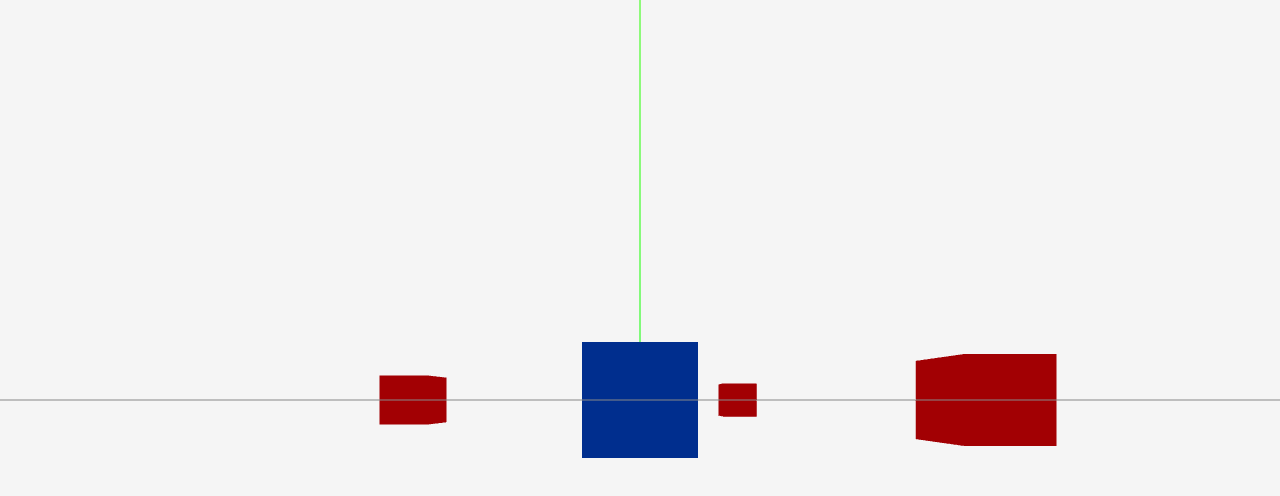
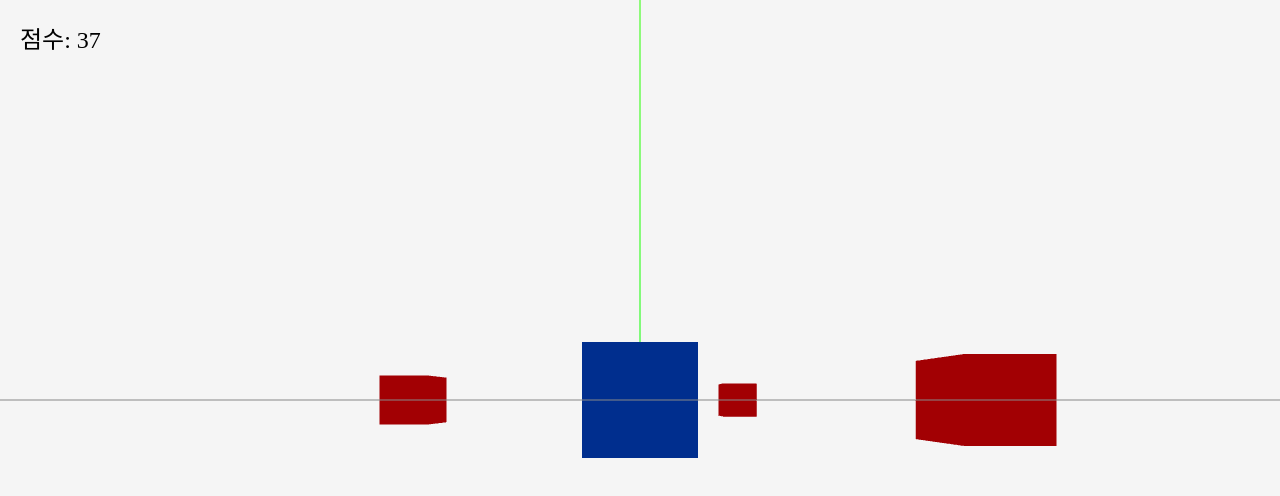
Before and after one commit to Daco2020/qquing, a React (Vite) app: page / in a window 1280 px wide. Shown: the top 496 px of the page. Built offline with nearby package versions, Linux system fonts and the light colour scheme.

Commit message:
feat: 상자 충돌 게임 구현

```diff
--- a/src/App.tsx
+++ b/src/App.tsx
@@ -2,14 +2,20 @@ import './App.css'
 import { Canvas } from '@react-three/fiber'
 import MovingBox from './MovingBox.tsx'
 import { OrbitControls } from '@react-three/drei'
+import { useState } from 'react'
 // import { useControls } from 'leva'
 
 function App() {
-
+  const [collisionCount, setCollisionCount] = useState(0);
   // const controls = useControls({
   //   color: '#ffffff',
   //   segment: {value:20, min:10, max:500, step:1}
   // })
+  const CollisionCounter = ({ count }) => (
+    <div style={{ position: 'absolute', top: 20, left: 20, fontSize: 24 }}>
+      점수: {count}
+    </div>
+  );
 
   return (
     <>
@@ -17,8 +23,9 @@ function App() {
       <OrbitControls/>
       <axesHelper args={[100]}/>
       <gridHelper args={[]}/>
-      <MovingBox/>
+      <MovingBox setCount={setCollisionCount}/>
     </Canvas>
+    <CollisionCounter count={collisionCount} />
     </>
   )
 }
--- a/src/MovingBox.tsx
+++ b/src/MovingBox.tsx
@@ -60,7 +60,7 @@ const MovingBox = ({ setPosition }) => {
   return <Box position={position} />;
 };
 
-const App = () => {
+const App = ({setCount}) => {
   const [enemyBoxes, setEnemyBoxes] = useState([]);
   const [intervalDelay, setIntervalDelay] = useState(500); // 초기 간격을 1초로 설정
   const enemyRefs = useRef([]);
@@ -68,6 +68,7 @@ const App = () => {
 
   const handleCollision = () => {
     console.log('충돌!');
+    setCount(count => count + 1);
   };
 
   useFrame(() => {
```
